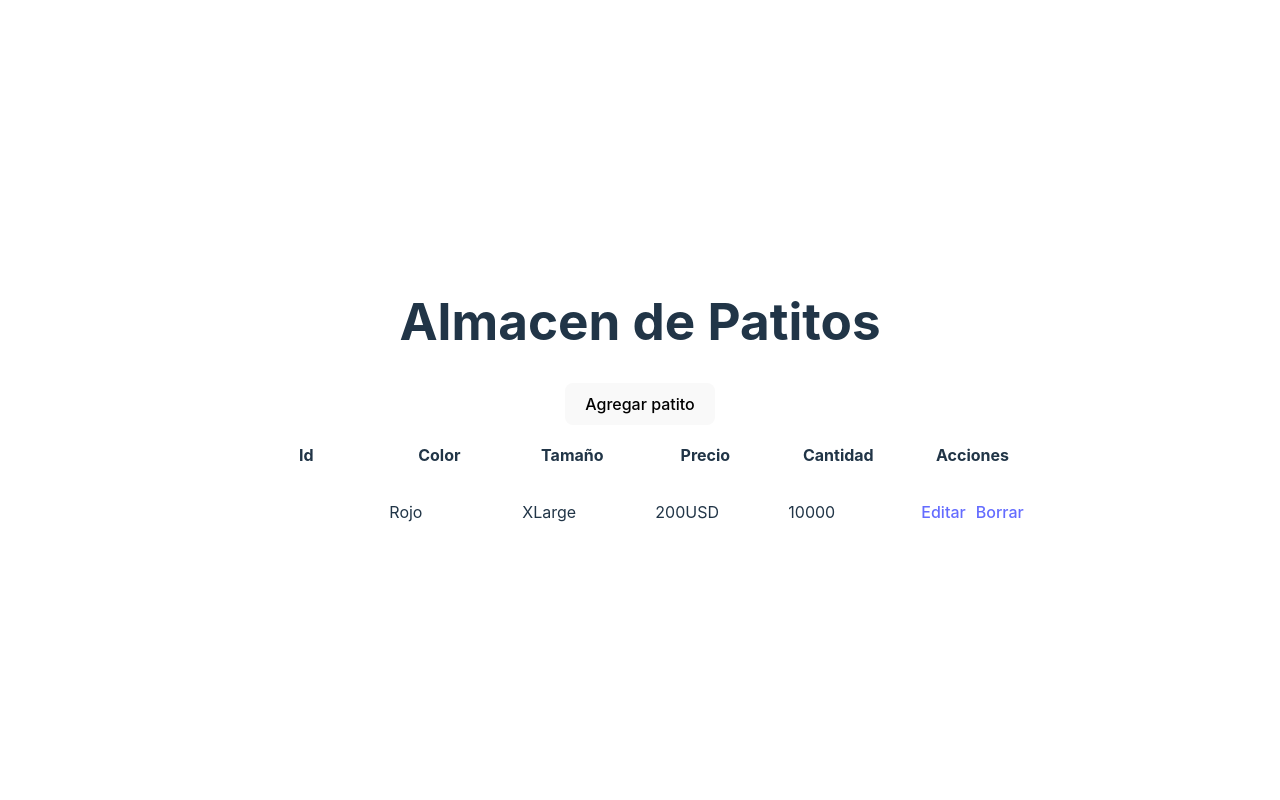
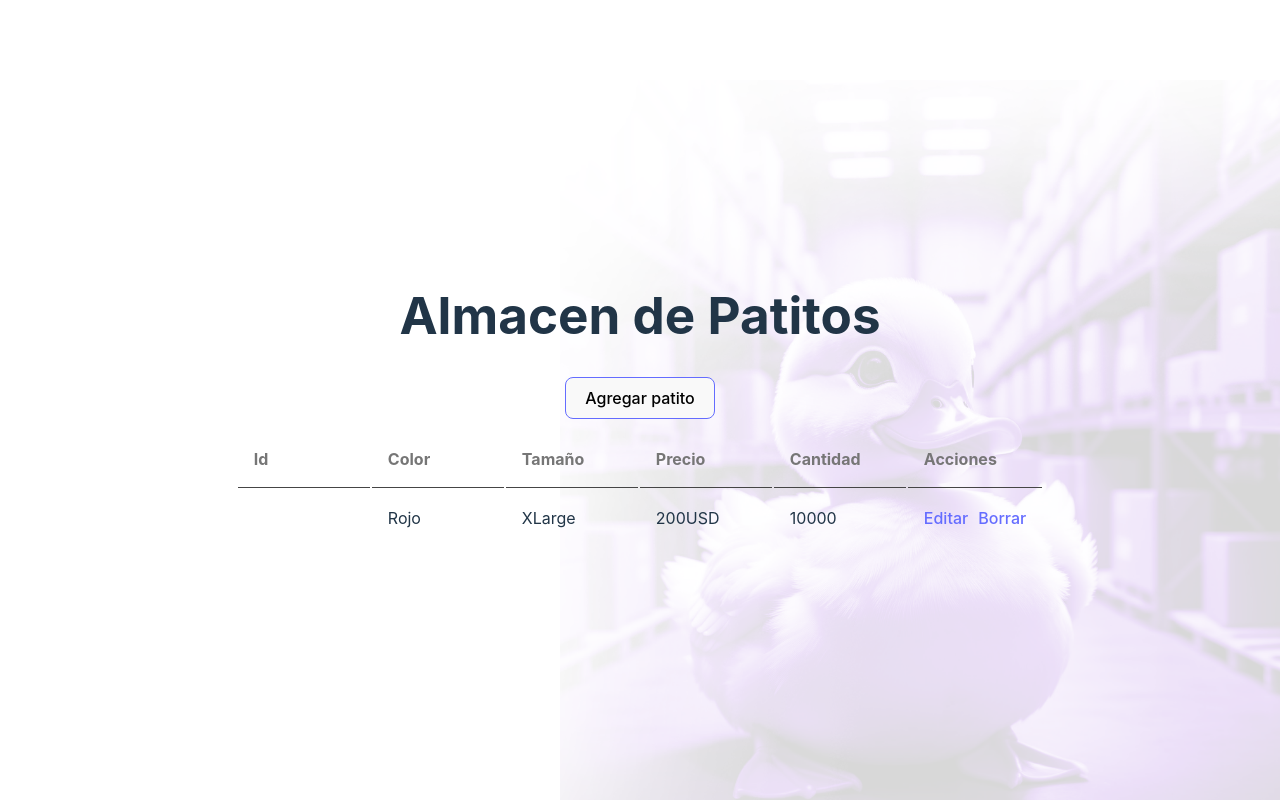
Before and after one commit to TheFrankemon/test-dh, a React (Vite) app in the folder frontend/: page / in a window 1280 px wide. Built offline with nearby package versions, Linux system fonts and the light colour scheme; no server answers.

Commit message:
UI upgrades

```diff
--- a/frontend/src/App.css
+++ b/frontend/src/App.css
@@ -6,22 +6,19 @@
   align-items: center;
 }
 
-table {
-  border: 1px solid white;
-}
-
 th {
-  border-bottom: 1px solid white;
+  border-bottom: 1px solid #454545;
+  color: #767676;
+  text-align: left;
 }
 
 th, td {
   min-width: 100px;
-  padding: 15px;
+  padding: 16px;
 }
 
-th:not(:last-child),
-td:not(:last-child) {
-  border-right: 1px solid white;
+.add-duck-button {
+  margin-bottom: 10px;
 }
 
 .new-duckling-form {
--- a/frontend/src/App.tsx
+++ b/frontend/src/App.tsx
@@ -45,7 +45,7 @@ function App() {
   return (
     <>
       <h1>Almacen de Patitos</h1>
-      <button onClick={toggleNewDucklingForm}>Agregar patito</button>
+      <button className='add-duck-button' onClick={toggleNewDucklingForm}>Agregar patito</button>
       {
         newDucklingForm ? (
           <NewDucklingForm/>
@@ -55,7 +55,7 @@ function App() {
       }
       <table>
         <thead>
-          <tr>
+          <tr className='table-header'>
             <th>Id</th>
             <th>Color</th>
             <th>Tamaño</th>
--- a/frontend/src/index.css
+++ b/frontend/src/index.css
@@ -6,6 +6,7 @@
   color-scheme: light dark;
   color: rgba(255, 255, 255, 0.87);
   background-color: #242424;
+  background: url('./assets/bg.png') no-repeat right bottom / 90vh;
 
   font-synthesis: none;
   text-rendering: optimizeLegibility;
@@ -44,11 +45,12 @@ button {
   font-weight: 500;
   font-family: inherit;
   background-color: #1a1a1a;
+  border-color: #646cff;
   cursor: pointer;
-  transition: border-color 0.25s;
+  transition: background-color 0.25s;
 }
 button:hover {
-  border-color: #646cff;
+  background-color: #646cff;
 }
 button:focus,
 button:focus-visible {
@@ -58,6 +60,13 @@ button:focus-visible {
 input, select {
   padding: 0.6em 1.2em;
   border-radius: 8px;
+  border: 1px solid transparent;
+  transition: border-color 0.25s;
+}
+
+input:hover,
+select:hover {
+  border-color: #646cff;
 }
 
 @media (prefers-color-scheme: light) {
```
Also changed, not shown: frontend/src/assets/bg.png (added).
